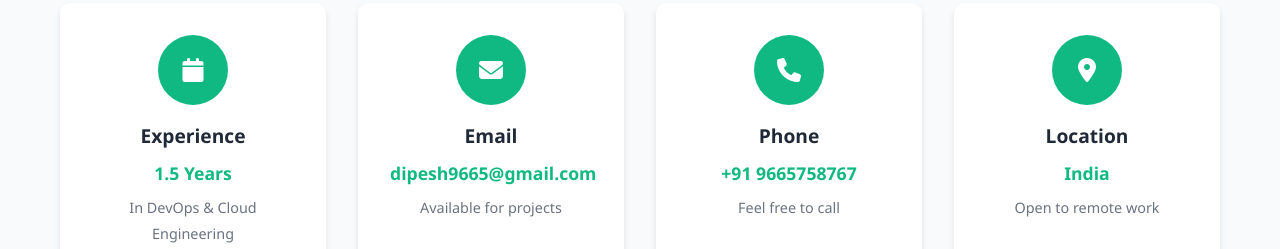
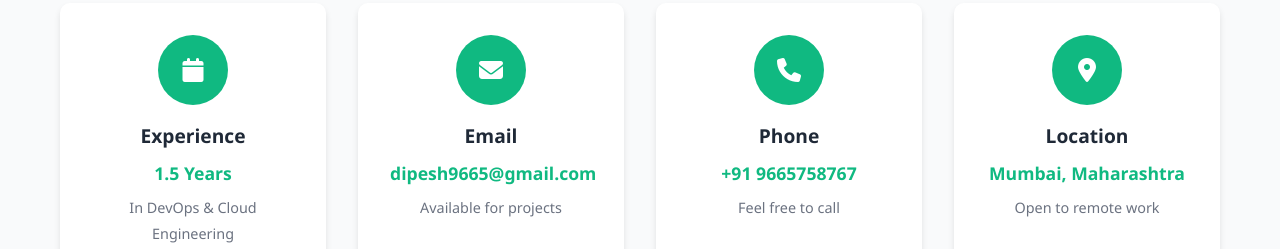
Before and after one commit to Light-zzz/DipeshVishwakarmaPortfolio, a plain HTML site: page about.html in a window 1280 px wide. Shown: the part 1019-1268 px from the top of the page. Drawn offline with Linux system fonts and the light colour scheme.

Commit message:
updating location

```diff
--- a/about.html
+++ b/about.html
@@ -87,7 +87,7 @@
                         <i class="fas fa-map-marker-alt"></i>
                     </div>
                     <h3>Location</h3>
-                    <p>India</p>
+                    <p>Mumbai, Maharashtra</p>
                     <span>Open to remote work</span>
                 </div>
             </div>
```
